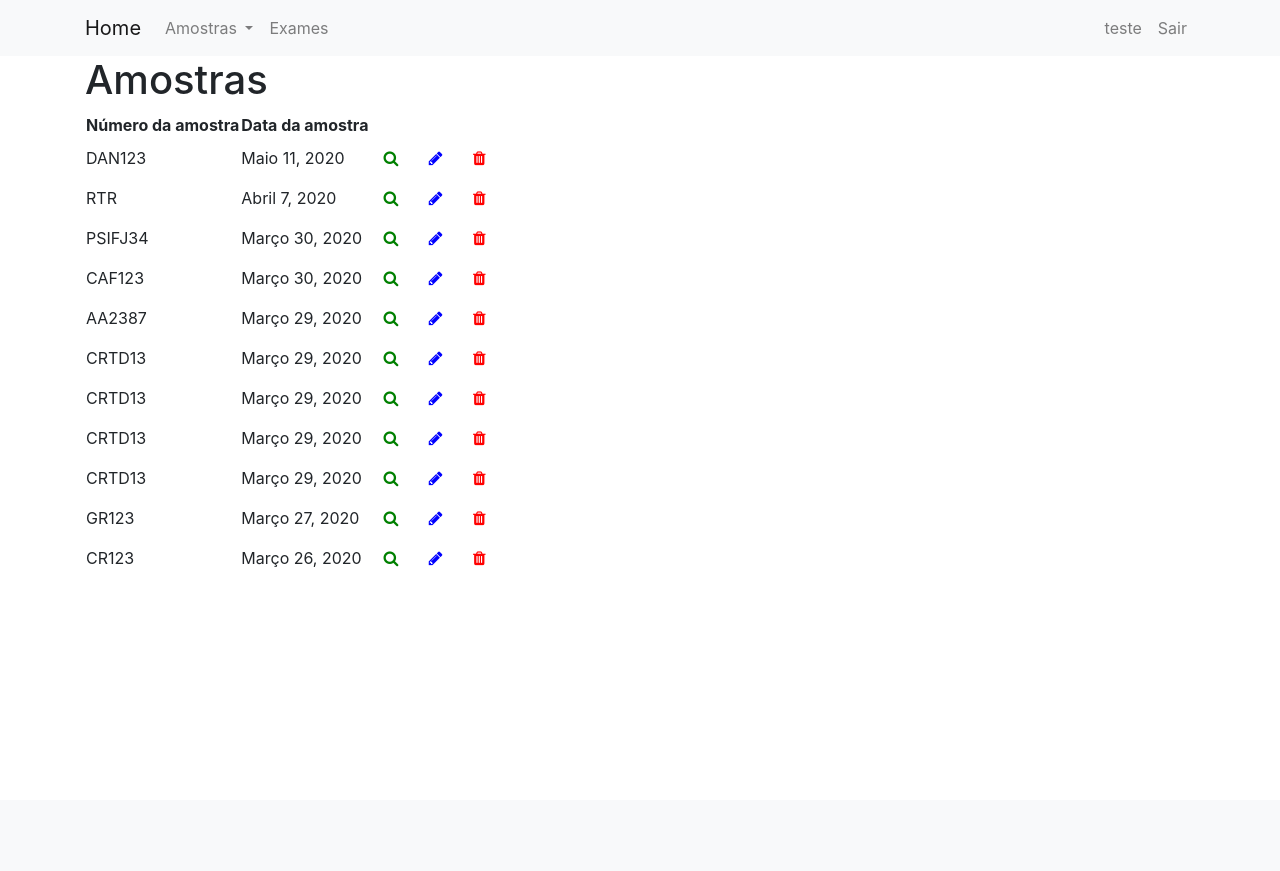
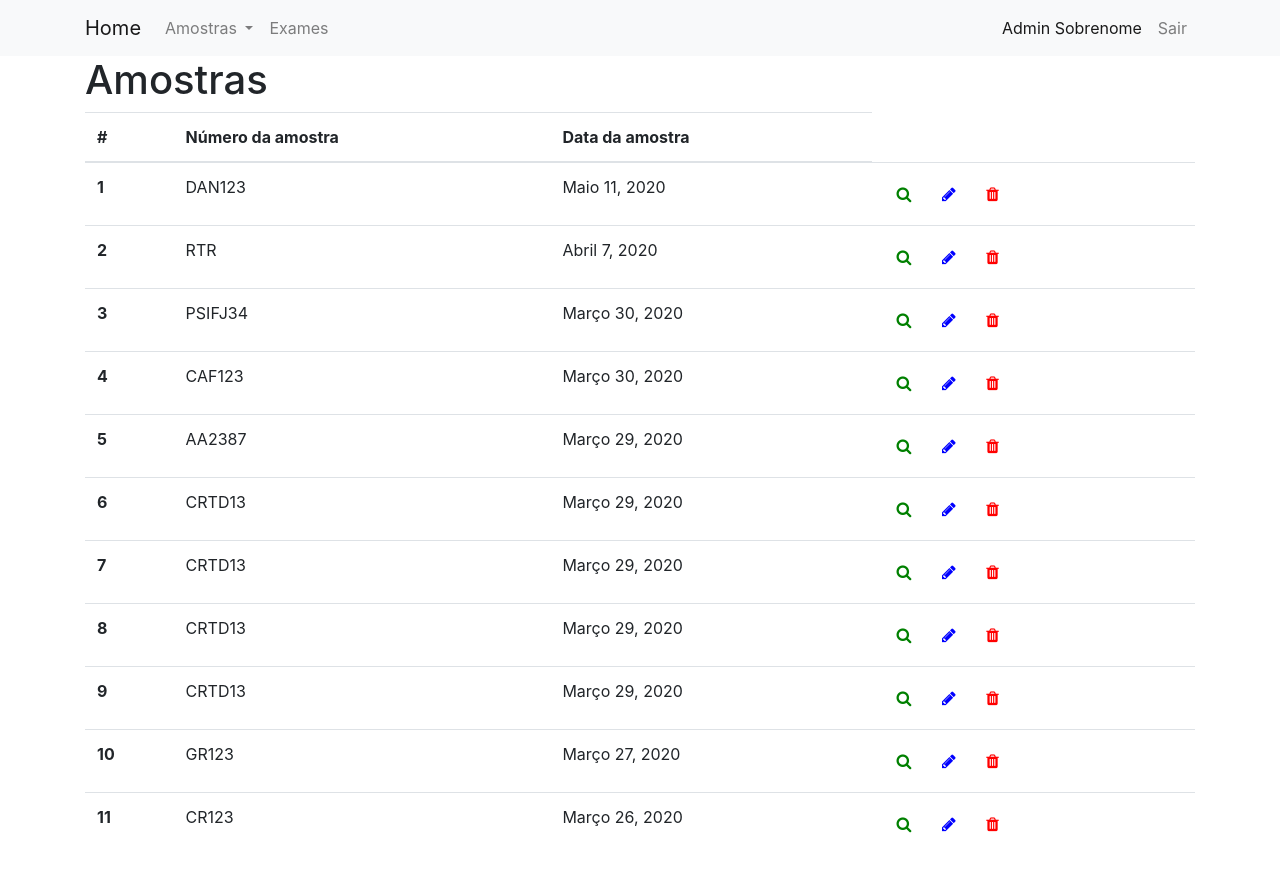
Before and after one commit to carlafcf/LabParasitologia, a Django app: page /amostra/listar in a window 1280 px wide. Before the commit the page ends 567 px from the top, so only its background shows below. Run offline with Django 3.2, Linux system fonts and the light colour scheme; a user stored in the database is signed in; data comes from the database, SQL or seed files in the repository; both versions use the stored data as it was after the commit; some libraries are stand-ins or nearby versions; some web fonts are replaced.

Commit message:
Issues:DesingDeTela

```diff
--- a/LabParasitologia/Usuario/urls.py
+++ b/LabParasitologia/Usuario/urls.py
@@ -8,4 +8,5 @@ urlpatterns = [
     url('login/', auth_views.LoginView.as_view(template_name='Usuario/login.html'), name='login'),
     url('logout/', auth_views.LogoutView.as_view(), name='logout'),
     url('cadastrar/', views.SignUp.as_view(), name='cadastrar'),
+    url('editarUsuario/', views.Update, name = 'editar')
 ]
--- a/LabParasitologia/Usuario/views.py
+++ b/LabParasitologia/Usuario/views.py
@@ -1,8 +1,14 @@
 from django.views.generic import CreateView
+from django.shortcuts import render
 from django.urls import reverse_lazy
+from django.contrib.auth.decorators import login_required
 from . import forms
 
 class SignUp(CreateView):
     form_class = forms.UserCreateForm
     success_url = reverse_lazy('usuario:login')
     template_name = 'Usuario/cadastrar.html'
+
+@login_required
+def Update(request):
+	return render(request, 'Usuario/editarUsuario.html')
--- a/LabParasitologia/templates/Amostra/adicionar.html
+++ b/LabParasitologia/templates/Amostra/adicionar.html
@@ -9,7 +9,7 @@
         <form method="post">
           {% csrf_token %}
           {% bootstrap_form form %}
-          <input type="submit" class="btn btn-default" name="" value="Cadastrar">
+          <input type="submit" class="btn btn-success" name="" value="Cadastrar">
         </form>
       </div>
 {% endblock %}
--- a/LabParasitologia/templates/Amostra/amostra_update_form.html
+++ b/LabParasitologia/templates/Amostra/amostra_update_form.html
@@ -9,7 +9,7 @@
         <form method="post">
           {% csrf_token %}
           {% bootstrap_form form %}
-          <input type="submit" class="btn btn-default" name="" value="Atualizar">
+          <input type="submit" class="btn btn-success" name="" value="Atualizar">
         </form>
       </div>
 {% endblock %}
--- a/LabParasitologia/templates/Amostra/listar.html
+++ b/LabParasitologia/templates/Amostra/listar.html
@@ -5,13 +5,15 @@
 	<h1>Amostras</h1>
 
 	{% if lista_amostras %}
-        <table>
-          <thead>
+        <table class="table">
+          <thead >
+            <th scope="col">#</th>
             <th>Número da amostra</th>
             <th>Data da amostra</th>
           </thead>
           {% for amostra in lista_amostras %}
           <tr>
+             <th scope="row">{{ forloop.counter }}</th>
             <td>{{ amostra.identificacao }}</td>
             <td>{{ amostra.data_coleta }}</td>
             <td>
--- a/LabParasitologia/templates/Usuario/cadastrar.html
+++ b/LabParasitologia/templates/Usuario/cadastrar.html
@@ -7,7 +7,7 @@
     <form method="post">
       {% csrf_token %}
       {% bootstrap_form form %}
-      <input type="submit" class="btn btn-default" name="" value="Cadastrar">
+      <input type="submit" class="btn btn-success" name="" value="Cadastrar">
     </form>
   </div>
 {% endblock %}
--- a/LabParasitologia/templates/Usuario/login.html
+++ b/LabParasitologia/templates/Usuario/login.html
@@ -3,11 +3,11 @@
 
 {% block content %}
   <div class="container">
-    <h1>Teste marina</h1>
+    <h1>Login</h1>
     <form method="post">
       {% csrf_token %}
       {% bootstrap_form form %}
-      <input type="submit" class="btn btn-default" name="" value="Login">
+      <input type="submit" class="btn btn-success" name="" value="Login">
     </form>
   </div>
 {% endblock %}
--- a/LabParasitologia/templates/base.html
+++ b/LabParasitologia/templates/base.html
@@ -43,7 +43,7 @@
           </ul>
           <ul class="navbar-nav flex-row ml-md-auto d-none d-md-flex">
             {% if user.is_authenticated %}
-              <li class="nav-item"><a class="nav-link" href="{% url 'usuario:logout' %}">teste</a></li>
+              <li class="nav-item active"><a class="nav-link" href="{% url 'usuario:editar' %}">{{user.first_name}} {{user.last_name}}</a></li>
               <li class="nav-item"><a class="nav-link" href="{% url 'usuario:logout' %}">Sair</a></li>
             {% else %}
               <li class="nav-item"><a class="nav-link" href="{% url 'usuario:login' %}">Login</a></li>
```
Also changed, not shown: LabParasitologia/templates/Usuario/editarUsuario.html (added, +10 -0 lines), LabParasitologia/db.sqlite3, 1 other file.
